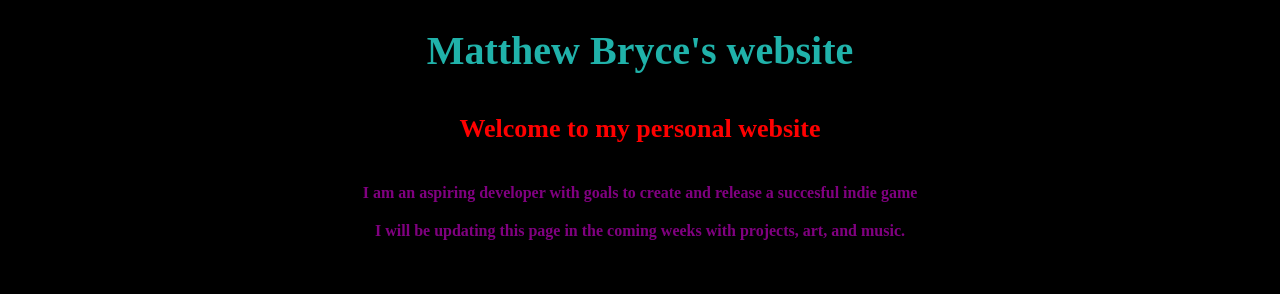
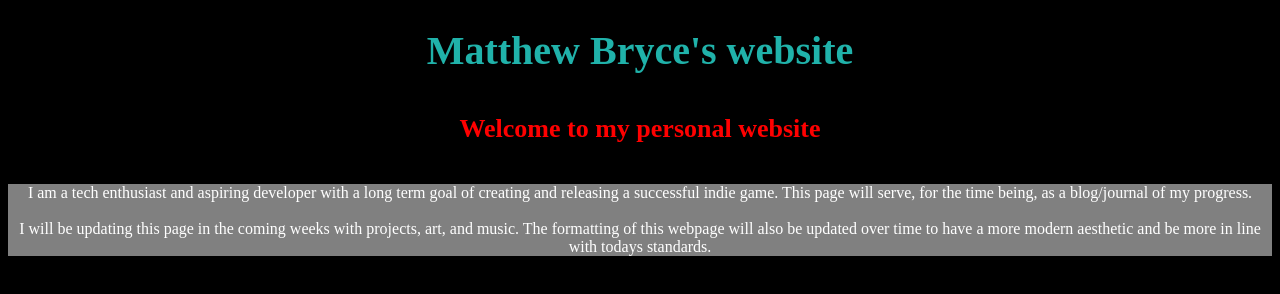
Before and after one commit to matthew-bryce/personal, a plain HTML site: page index.html in a window 1280 px wide. Drawn offline with Linux system fonts and the light colour scheme.

Commit message:
Update copy and page styling

```diff
--- a/index.html
+++ b/index.html
@@ -10,7 +10,13 @@
 <body>
     <h1>Matthew Bryce's website</h1>
     <h2>Welcome to my personal website</h2>
-    <p>I am an aspiring developer with goals to create and release a succesful indie game</p>
-    <p>I will be updating this page in the coming weeks with projects, art, and music.</p>
+    <div>
+        <p>I am a tech enthusiast and aspiring developer with a long term goal of
+            creating and releasing a successful indie game. This page will serve,
+            for the time being, as a blog/journal of my progress.<br><br>
+            I will be updating this page in the coming weeks with projects, art, and
+            music. The formatting of this webpage will also be updated over time to
+            have a more modern aesthetic and be more in line with todays standards.</p>
+    </div>
 </body>
 </html>
--- a/styles.css
+++ b/styles.css
@@ -16,8 +16,12 @@ h2{
 }
 
 p{
-    margin: 20px;
-    font-weight: bold;
+    background-color: gray;
+    margin: 15px auto;
     font-size: 16px;
-    color: purple;
+    color: white;
 }
+
+div{
+   /* display: flex;*/
+}
```
